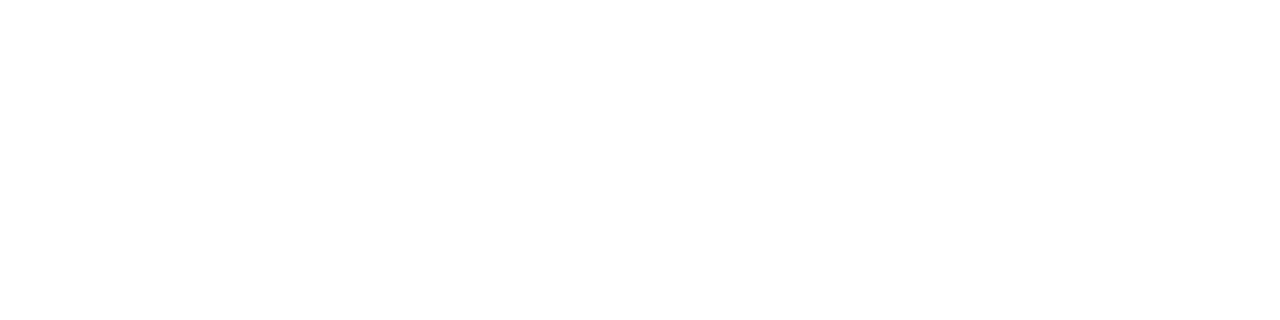
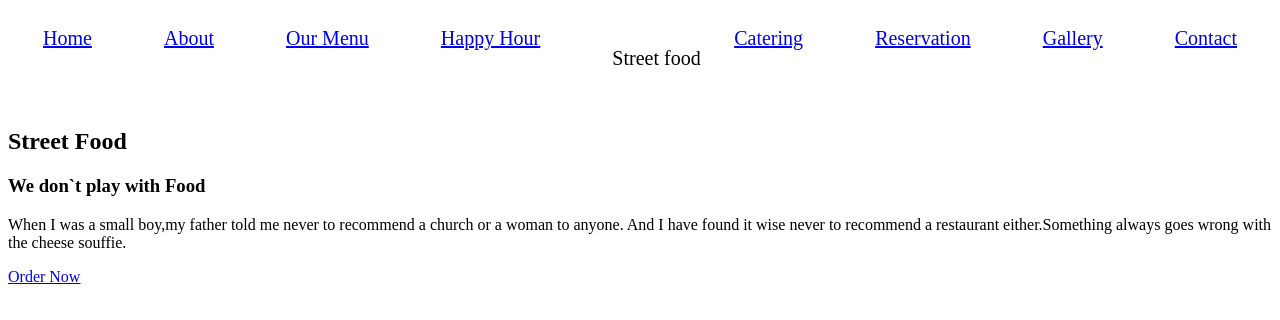
Before and after one commit to devseme/StreetFood-Website, a plain HTML site: page index.html in a window 1280 px wide. Drawn offline with Linux system fonts and the light colour scheme.

Commit message:
added my nav and styled it a bit

```diff
--- a/index.css
+++ b/index.css
@@ -0,0 +1,16 @@
+nav{
+    font-size: 20px;
+    font-weight: 700px;
+    line-height: 1.5em;
+    display:flex;
+    flex-direction: row;
+    justify-content: space-between;
+    color: black;
+    position: relative;
+    margin-left: 20px;
+    margin-right: 20px;
+    padding: 15px;
+}
+.header{
+    color: black;
+}
--- a/index.html
+++ b/index.html
@@ -1,8 +1,35 @@
 <!DOCTYPE html>
 <html>
-    <head></head>
+    <head>
     <title></title>
+<link rel="stylesheet" type="text/css" href="index.css">
+</head>
     <main>
-        <body></body>
+        <body>
+            <div class="header">
+            <nav>
+                <a href="#home">Home</a>&nbsp;
+                <a href="#about">About</a>&nbsp;
+                <a href = "#menu">Our Menu</a>&nbsp;
+                <a href="#happyhour">Happy Hour</a>&nbsp;
+<!--  don`t forget the star for street food  -->
+                <p> Street food</p>
+                <a href="#catering">Catering</a>&nbsp;
+                <a href="#reservation">Reservation</a>&nbsp;
+                <a href="#gallery">Gallery</a>&nbsp;
+                <a href="#contact">Contact</a>
+                </nav>
+            </div>
+<div>
+    <h2>Street Food</h2>
+    <h3>We don`t play with Food</h3>
+    <p>When I was a small boy,my father told me never to recommend a church or  a woman to anyone.
+        And I have found it wise never to recommend a restaurant either.Something always goes wrong with
+        the cheese souffie.
+    </p>
+    <a href="order">Order Now</a>
+</div>
+        </body>
+
     </main>
 </html>
```
